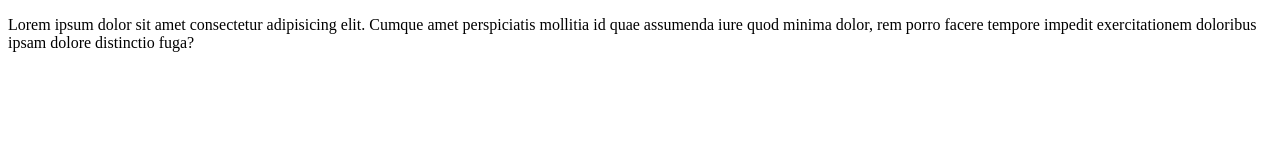
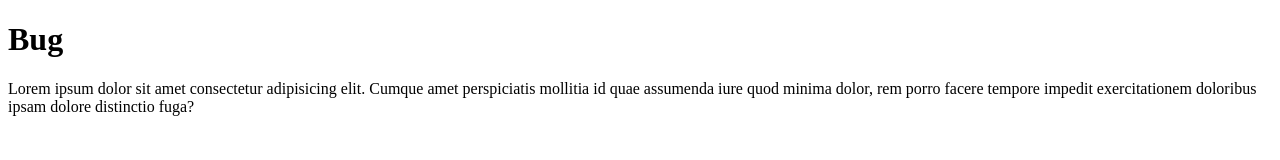
Before and after one commit to sulaiman00/Git, a plain HTML site: page index.html in a window 1280 px wide. Drawn offline with Linux system fonts and the light colour scheme; a script that the page names is missing.

Commit message:
menambah kan h1 di index.html

```diff
--- a/index.html
+++ b/index.html
@@ -10,8 +10,10 @@
 </head>
 
 <body>
+    <h1>Bug</h1>
     <p>Lorem ipsum dolor sit amet consectetur adipisicing elit. Cumque amet perspiciatis mollitia id quae assumenda iure
         quod minima dolor, rem porro facere tempore impedit exercitationem doloribus ipsam dolore distinctio fuga?</p>
+
 
 </body>
 
```
